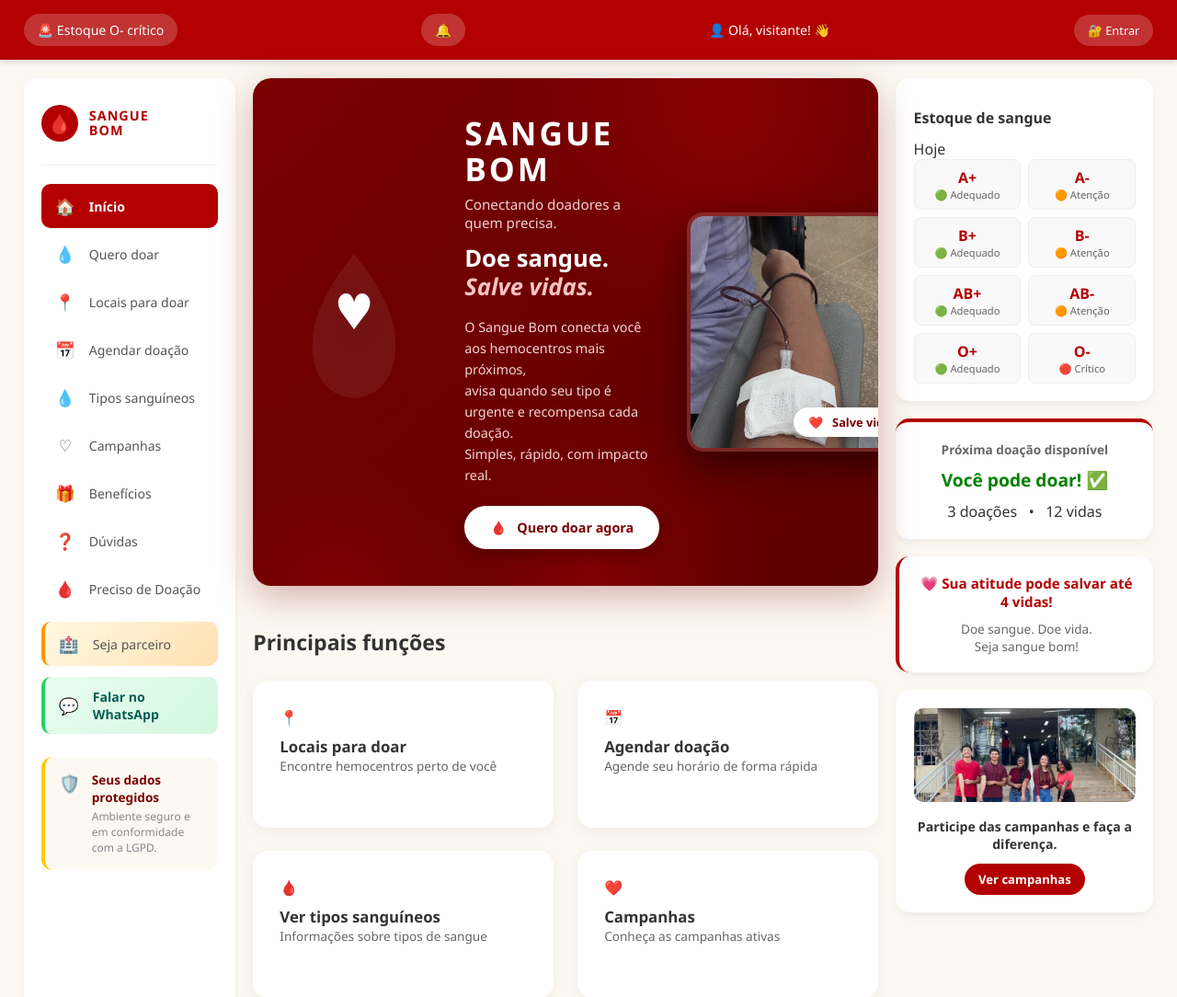
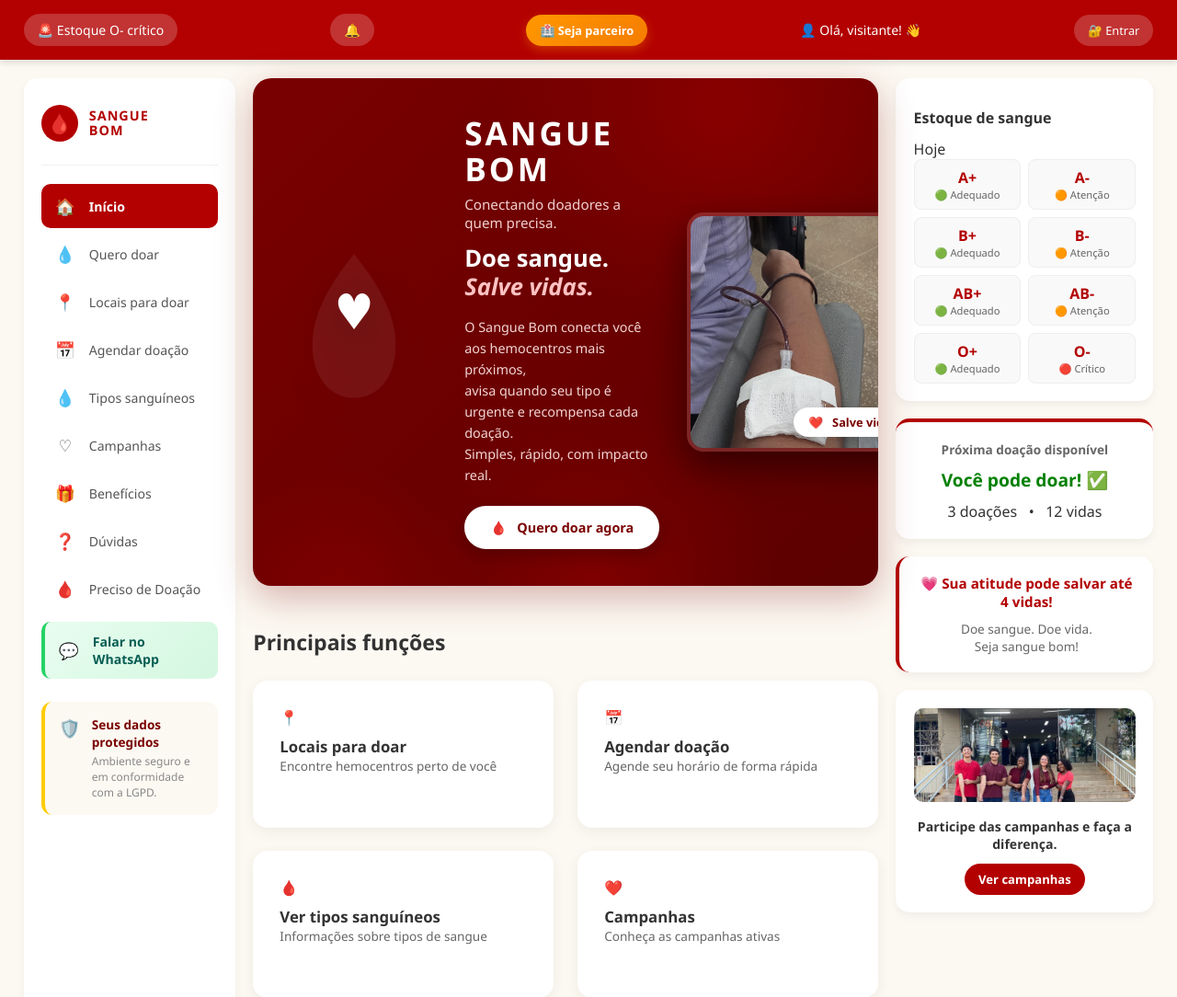
Before and after one commit to Melissa3-ctrl/sanguebom, a Django app: page / in a window 1280 px wide. Shown: the top 1084 px of the page at 92% size. Run offline with Django 5.2, Linux system fonts and the light colour scheme.

Commit message:
Move Seja parceiro para o topo

```diff
--- a/membros/static/css/base.css
+++ b/membros/static/css/base.css
@@ -1684,3 +1684,33 @@ input.botao-mostrar-senha {
 .menu-item[href*="parceria"] .menu-item-icone {
     color: #ff9800;
 }
+/* =========================================================
+   BOTÃO "SEJA PARCEIRO" NO TOPO
+   ========================================================= */
+
+.header-parceria {
+    color: white !important;
+    text-decoration: none;
+    background: linear-gradient(135deg, #ff9800, #f57c00) !important;
+    padding: 8px 16px;
+    border-radius: 20px;
+    font-size: clamp(0.8rem, 1vw, 0.95rem);
+    font-weight: 700;
+    transition: all 0.3s;
+    box-shadow: 0 4px 12px rgba(255, 152, 0, 0.35);
+    white-space: nowrap;
+}
+
+.header-parceria:hover {
+    background: linear-gradient(135deg, #f57c00, #e65100) !important;
+    transform: translateY(-2px);
+    box-shadow: 0 6px 18px rgba(255, 152, 0, 0.5);
+}
+
+/* Celular: esconde o texto longo */
+@media (max-width: 600px) {
+    .header-parceria {
+        padding: 6px 12px;
+        font-size: 0.75rem;
+    }
+}
--- a/templates/base.html
+++ b/templates/base.html
@@ -26,6 +26,11 @@
                         <span class="badge-sino">{{ notificacoes_nao_lidas }}</span>
                     {% endif %}
                 </h2>
+            </a>
+
+            <!-- 👇 SEJA PARCEIRO (no topo) -->
+            <a href="{% url 'parceria' %}" class="header-parceria" title="Seja parceiro">
+                🏥 Seja parceiro
             </a>
         {% endif %}
 
@@ -136,13 +141,6 @@
                         <span class="menu-item-icone">🩸</span>
                         <span class="menu-item-texto">Preciso de Doação</span>
                     </a>
-
-                    <!-- 👇 NOVO: SEJA PARCEIRO -->
-                    <a href="{% url 'parceria' %}" class="menu-item {% if '/parceria/' in request.path %}ativo{% endif %}">
-                        <span class="menu-item-icone">🏥</span>
-                        <span class="menu-item-texto">Seja parceiro</span>
-                    </a>
-
                     <a href="https://wa.me/556199999?text=Ol%C3%A1!%20Tenho%20uma%20d%C3%BAvida%20sobre%20o%20Sangue%20Bom"
                        target="_blank" rel="noopener" class="menu-item menu-item-wpp">
                         <span class="menu-item-icone">💬</span>
```
